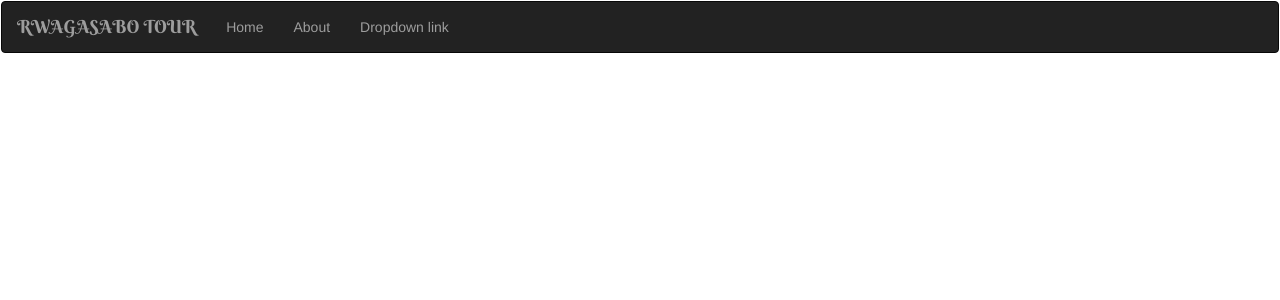
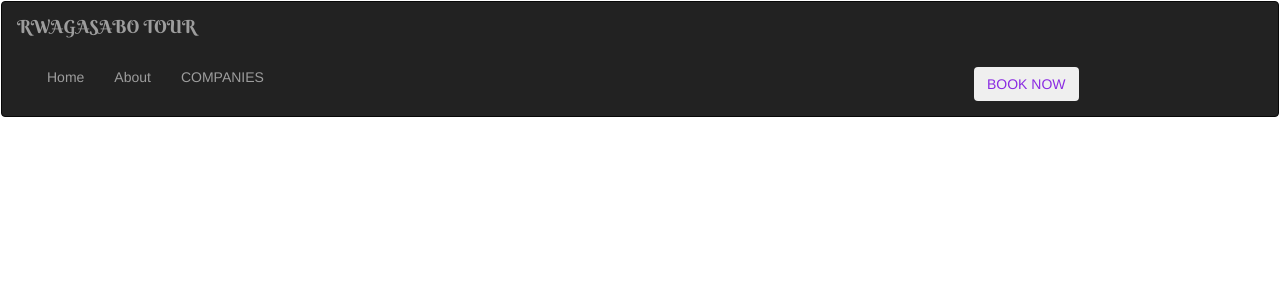
Before and after one commit to usanaseFrancoise/rwagasabo-Tour-App, a Flask app: page / in a window 1280 px wide. Shown: the top 300 px of the page. Run offline with Flask 2, Linux system fonts and the light colour scheme; some libraries are stand-ins or nearby versions; some web fonts are replaced.

Commit message:
navabar style

```diff
--- a/app/templates/navbar.html
+++ b/app/templates/navbar.html
@@ -1,4 +1,4 @@
-<nav class="navbar navbar-expand-lg navbar-light bg-light">
+<nav class="navbar navbar-dark bg-secondar">
 <link href="https://fonts.googleapis.com/css?family=Bangers|Berkshire+Swash|Ranga&display=swap" rel="stylesheet">
 <div  class="navbar navbar-inverse" role="navigation">
   <div class="container-fluid">
@@ -9,7 +9,7 @@
             <span class="icon-bar"></span>
             <span class="icon-bar"></span>
           </button>
-          <a class="navbar-brand" style="font-family: 'Berkshire Swash'" href="/"> RWAGASABO TOUR </a>
+          <a class="navbar-brand" style="font-family: 'Berkshire Swash';text-align: center" href="/"> RWAGASABO TOUR </a>
       </div>
       <div  class="navbar-collapse collapse"id="navbarNavDropdown">
           <ul class="nav navbar-nav">
@@ -21,16 +21,23 @@
                 </li>
                 <li class="nav-item dropdown">
                         <a class="nav-link dropdown-toggle" href="#" id="navbarDropdownMenuLink" role="button" data-toggle="dropdown" aria-haspopup="true" aria-expanded="false">
-                          Dropdown link
+                          COMPANIES
                         </a>
                         <div class="dropdown-menu" aria-labelledby="navbarDropdownMenuLink">
-                          <a style="color: black" class="dropdown-item" href="#">SAFARI Tours</a>
+
+                            <a style="color: black"class="dropdown-item" href="#">SAFARI Tours<br></a>
+
                           <a  style="color: black"class="dropdown-item" href="#">KIZINGA Tours</a>
-                          <a  style="color: black"class="dropdown-item" href="#">AMAHORO Tours</a>
-                          <a  style="color: black"class="dropdown-item" href="#">Thousand Hills Expeditions</a>
+
+                          <a  style="color: black"class="dropdown-item" href="#">TEMBERA Tours</a>
+
                         </div>
                       </li>
-              </ul>
+                      <li class="nav-item">
+                      <a class="nav-link"><button style="margin-left: 680px;color: blueviolet" class="btn btn-outline-success my-2 my-sm-0" type="submit">BOOK NOW</button></a>
+
+                      </li>
+                    </ul>
 
 
       </div>
```
